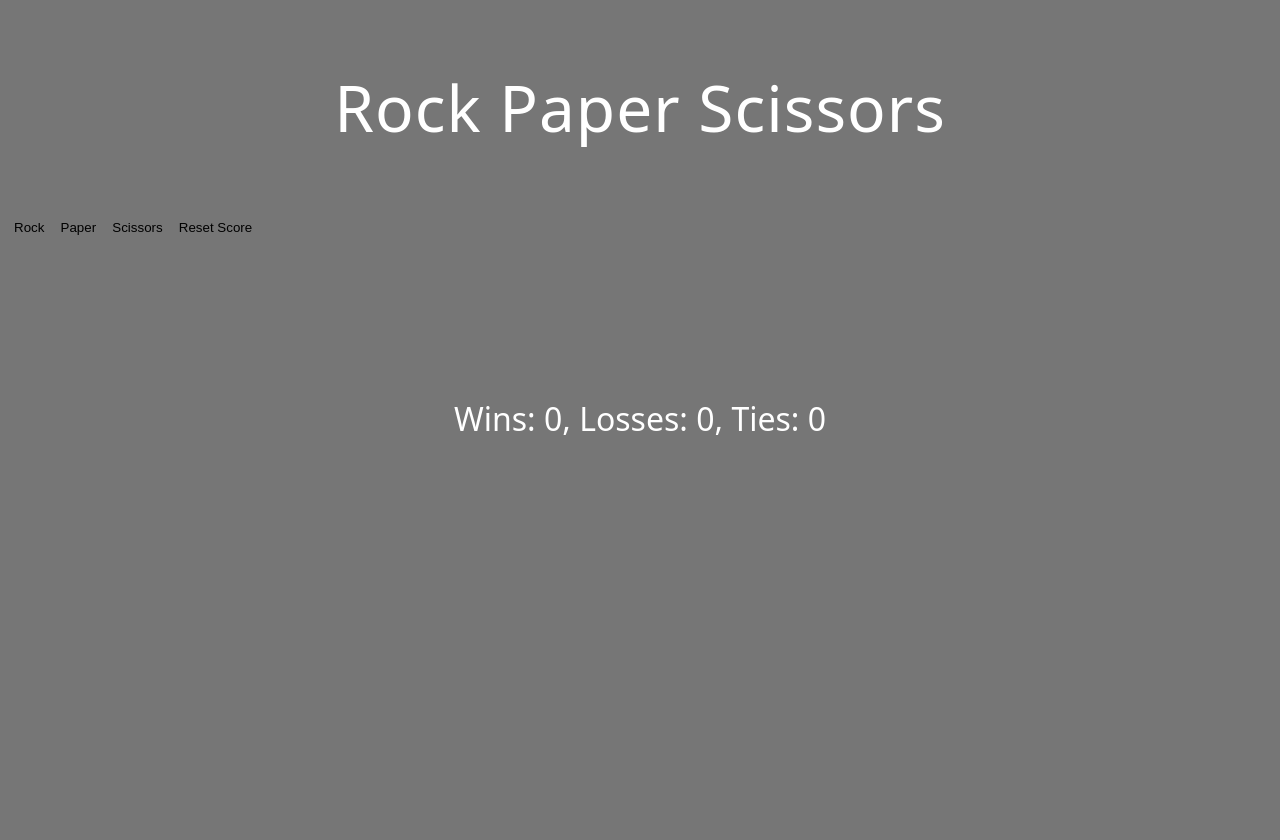
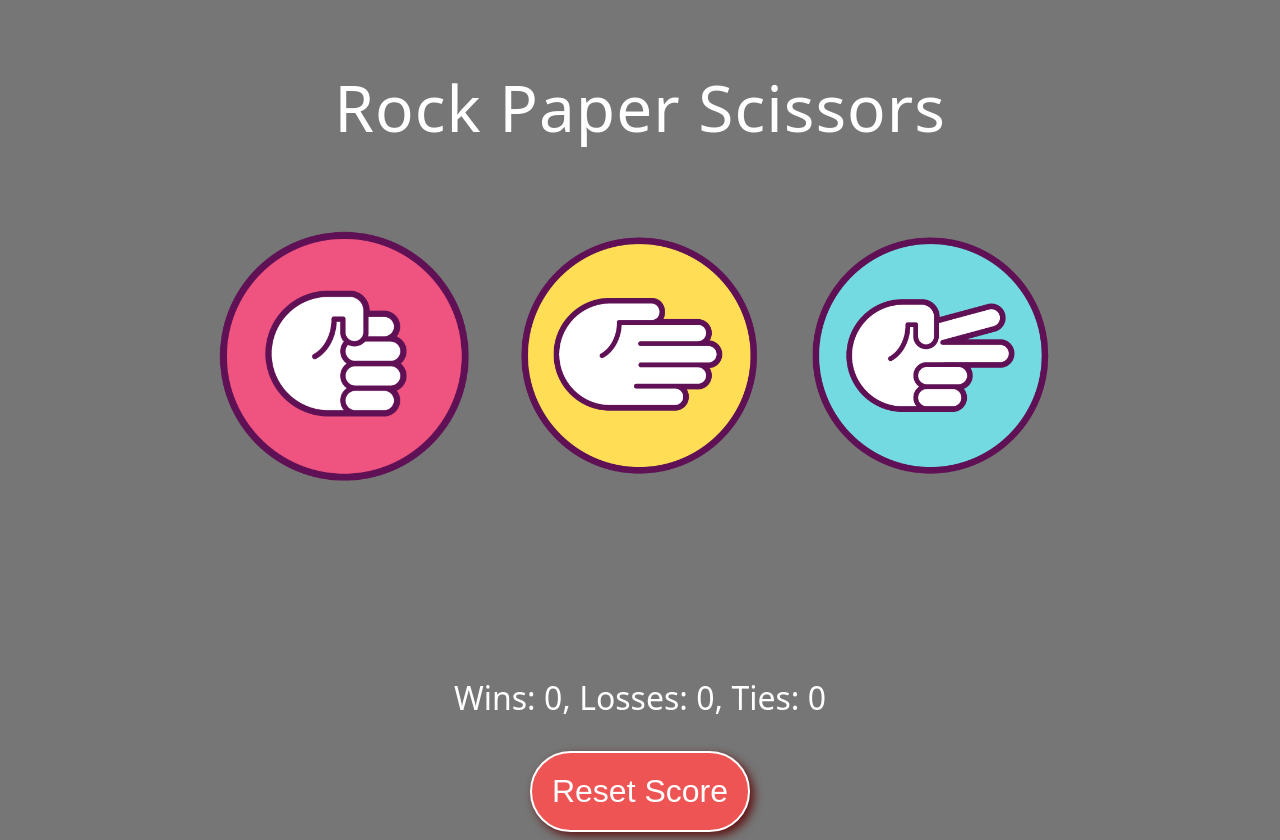
Before and after one commit to Kaskaya/Rock-Paper-Scissors, a plain HTML site: page index.html in a window 1280 px wide. Before the commit the page ends 800 px from the top, so only its background shows below. Drawn offline with Linux system fonts and the light colour scheme.

Commit message:
fix: Better Css

```diff
--- a/index.html
+++ b/index.html
@@ -8,25 +8,34 @@
   </head>
   <body>
     <h3>Rock Paper Scissors</h3>
-    <div class="all-buttons">
+    <div class="buttons">
       <button
         onclick="yourMove = 'Rock';
 function1()"
       >
-        Rock
+        <img src="/img/Rock.png" class="rock" />
       </button>
       <button
         onclick="yourMove = 'Paper';
 function1()"
       >
-        Paper
+        <img src="/img/Paper.png" class="paper" />
       </button>
       <button
         onclick="yourMove = 'Scissors';
 function1()"
       >
-        Scissors
+        <img src="/img/Scissors.png" class="scissors" />
       </button>
+    </div>
+    <div class="inf">
+      <p class="moves"></p>
+    </div>
+    <div>
+      <p class="res"></p>
+      <p class="score">Wins: 0, Losses: 0, Ties: 0</p>
+    </div>
+    <div class="reset-button-container">
       <button
         onclick="results = {
     wins: 0,
@@ -38,13 +47,11 @@ function1()"
   moves.innerHTML = ''
   res.innerHTML = ''
   "
+        class="reset-button"
       >
         Reset Score
       </button>
     </div>
-    <p class="res"></p>
-    <p class="moves"></p>
-    <p class="score">Wins: 0, Losses: 0, Ties: 0</p>
 
     <script>
       let score = document.querySelector(".score");
@@ -101,7 +108,7 @@ function1()"
       }
 
       function updateMove() {
-        moves.innerHTML = `You chose ${yourMove}. Computer chose ${computerMove}`;
+        moves.innerHTML = `<p>You Chose</p> <img src="/img/${yourMove}.png" class="icon" /> <img src="/img/${computerMove}.png" class="icon" /> <p>Computer Chose</p> `;
       }
     </script>
   </body>
```
Also changed, not shown: img/Paper.png (added), img/Rock.png (added), img/Scissors.png (added).
